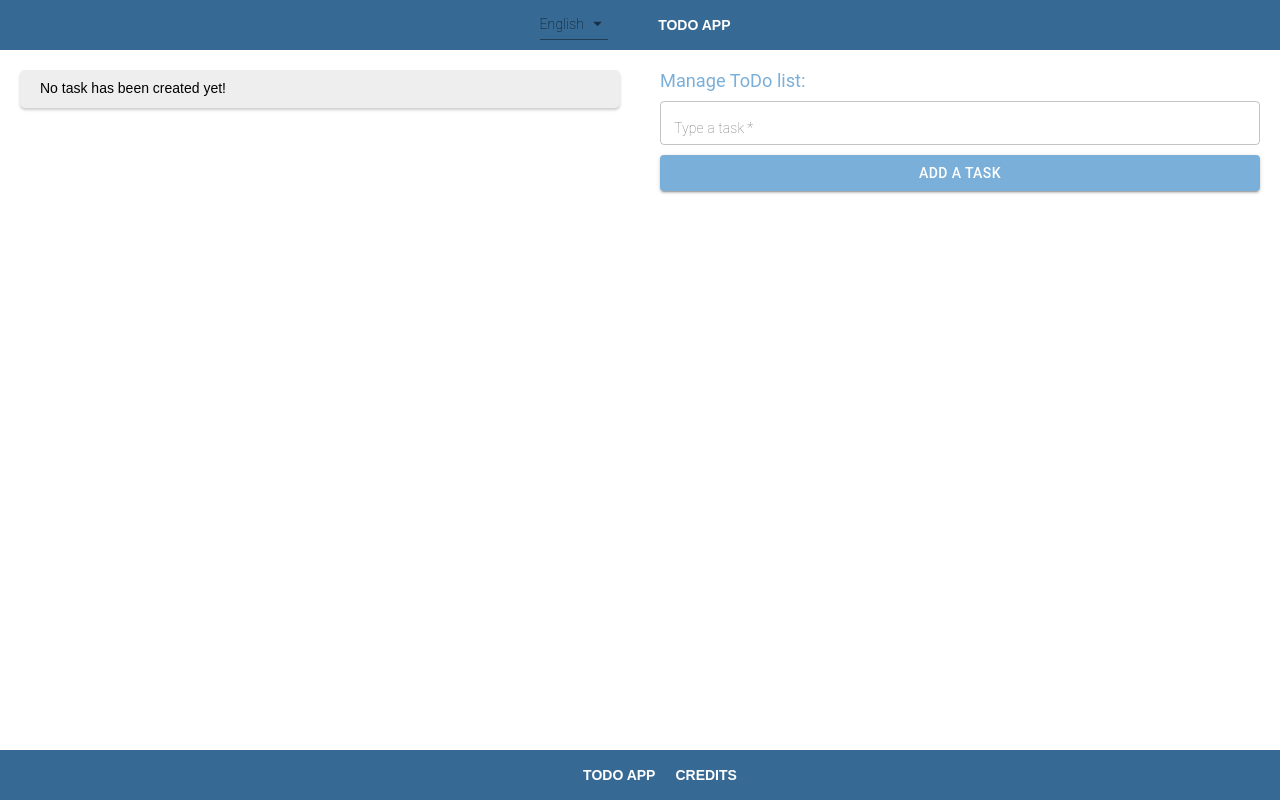
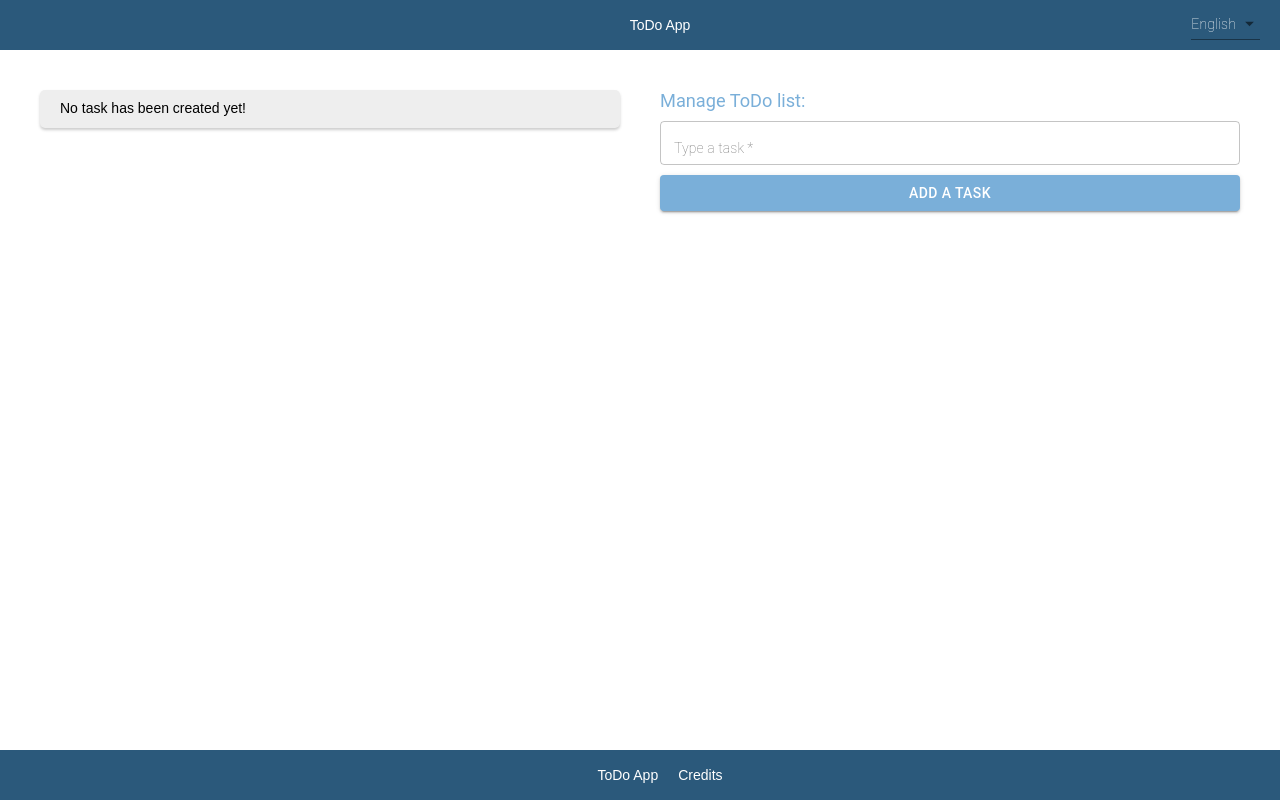
Before and after one commit to satch84/react-redux-typescript-todo, a React app: page / in a window 1280 px wide. Built offline with nearby package versions, Linux system fonts and the light colour scheme.

Commit message:
[FRONT] Added credits page + skinned the app

```diff
--- /dev/null
+++ b/src/components/Form/Select/Select.style.ts
@@ -0,0 +1,19 @@
+import { withTheme } from '@material-ui/core';
+import FormControl from '@material-ui/core/FormControl';
+import MenuItem from '@material-ui/core/MenuItem';
+import styled from 'styled-components';
+
+export const FormControlStyled = withTheme(styled(FormControl)`
+    position: absolute !important;
+    top: 10px;
+    right: 20px;
+
+    > div > div {
+        color: ${props => props.theme.palette.common.white} !important;
+    }
+`);
+
+export const MenuItemStyled = withTheme(styled(MenuItem)`
+    color: ${props => props.theme.palette.primary.dark} !important;
+    font-size: 1rem !important;
+`);
--- a/src/components/Form/Select/Select.tsx
+++ b/src/components/Form/Select/Select.tsx
@@ -1,9 +1,8 @@
 import { Select as MuiSelect } from '@material-ui/core';
-import FormControl from '@material-ui/core/FormControl';
-import MenuItem from '@material-ui/core/MenuItem';
 import React from 'react';
 import { useTranslation } from 'react-i18next';
 import { SelectOptions } from '../../../models';
+import { FormControlStyled, MenuItemStyled } from './Select.style';
 
 export interface SelectProps {
     value: string;
@@ -15,18 +14,18 @@ export const Select: React.FC<SelectProps> = ({ onChange, options, value }) => {
     const { t } = useTranslation();
 
     return (
-        <FormControl>
+        <FormControlStyled>
             <MuiSelect
                 data-testid="select-helper"
                 value={value}
                 onChange={onChange}
             >
                 {options.map((option, index) => (
-                    <MenuItem value={option.value} key={index}>
+                    <MenuItemStyled value={option.value} key={index}>
                         {t(option.label)}
-                    </MenuItem>
+                    </MenuItemStyled>
                 ))}
             </MuiSelect>
-        </FormControl>
+        </FormControlStyled>
     );
 };
--- a/src/components/MainContent/MainContent.style.ts
+++ b/src/components/MainContent/MainContent.style.ts
@@ -2,7 +2,9 @@ import styled from 'styled-components';
 import { MAIN_CONTENT_HEIGHT } from '../../const/responsive';
 
 export const MainContentStyled = styled.div`
+    box-sizing: border-box;
     height: ${MAIN_CONTENT_HEIGHT};
     overflow-y: scroll;
+    padding: 20px;
     width: 100%;
 `;
--- a/src/components/Navigation/Navigation.style.ts
+++ b/src/components/Navigation/Navigation.style.ts
@@ -8,13 +8,11 @@ export const NavigationList = withTheme(styled.ul`
 export const NavigationItem = withTheme(styled.li`
     color: ${props => props.theme.palette.common.white};
     display: inline;
-    font-weight: 600;
     margin: 0 10px;
 `);
 
 export const NavigationLink = withTheme(styled.span`
     color: ${props => props.theme.palette.common.white};
-    font-weight: 600;
-    text-transform: uppercase;
+    text-transform: capitalize;
     text-decoration: none;
 `);
--- a/src/components/TasksList/TasksList.style.ts
+++ b/src/components/TasksList/TasksList.style.ts
@@ -31,6 +31,12 @@ export const TaskContent = styled(Typography)`
     }
 `;
 
+export const TaskTitle = styled(Typography)`
+    && {
+        font-weight: 600;
+    }
+`;
+
 export const TaskContentWrapper = styled.div`
     margin-bottom: 10px;
 `;
--- a/src/components/TasksList/TasksList.tsx
+++ b/src/components/TasksList/TasksList.tsx
@@ -1,4 +1,3 @@
-import { Typography } from '@material-ui/core';
 import DeleteIcon from '@material-ui/icons/Delete';
 import React from 'react';
 import { useTranslation } from 'react-i18next';
@@ -11,7 +10,8 @@ import {
     TaskContentWrapper,
     TaskDateWrapper,
     TaskItem,
-    TaskItemList
+    TaskItemList,
+    TaskTitle,
 } from './TasksList.style';
 
 export interface TasksListProps {
@@ -32,7 +32,7 @@ export const TasksList: React.FC<TasksListProps> = ({ tasks, taskDelete, taskUpd
                     return (
                         <TaskItem key={key}>
                             <TaskDateWrapper>
-                                <Typography variant="body2" color="primary">{task.date}</Typography>
+                                <TaskTitle variant="body2" color="primary">{task.date}</TaskTitle>
                             </TaskDateWrapper>
                             <TaskContentWrapper>
                                 <TaskContent variant="body1">{task.content}</TaskContent>
--- a/src/i18n/resources/en.json
+++ b/src/i18n/resources/en.json
@@ -28,7 +28,10 @@
       "select_language": "Select language",
       "french": "French",
       "english": "English",
-      "language": "Language"
+      "language": "Language",
+      "credits_text": "ToDo App developed by Satch under free licence, so feel free to use clone it, use, and modify it as you wish.",
+      "credits_text_2": "Also, this page is here to show you that the store can still be reached when the route change.",
+      "credits_text_3": "Hope you'll enjoy the app!"
     }
   }
 }
--- a/src/i18n/resources/fr.json
+++ b/src/i18n/resources/fr.json
@@ -28,7 +28,10 @@
       "select_language": "Choisir la langue",
       "french": "Français",
       "english": "Anglais",
-      "language": "Langue"
+      "language": "Langue",
+      "credits_text": "Cette ToDo App a été développée par Satch, et est parfaitement libre de droits.",
+      "credits_text_2": "Vous pouvez donc la cloner, l'utiliser et la modifier comme vous semble.",
+      "credits_text_3": "J'espère que vous aurez apprécié cette application !"
     }
   }
 }
--- a/src/styledComponents/theme.ts
+++ b/src/styledComponents/theme.ts
@@ -22,7 +22,7 @@ export const theme = createMuiTheme({
             light: '#BCD7EC',
             main: '#7AAFD9',
             dark: '#4991CB',
-            contrastText: '#366A94',
+            contrastText: '#2b597b',
         },
         secondary: {
             light: '#C94147',
@@ -37,7 +37,7 @@ export const theme = createMuiTheme({
         background: {
             default: '#FFFFFF',
             paper: '#EEEEEE',
-        }
+        },
     },
     typography: {
         h1: {
```
Also changed, not shown: src/containers/Credits/Credits.style.ts (added, +24 -0 lines), src/containers/Credits/Credits.tsx (+19 -3 lines), to-do.txt.
